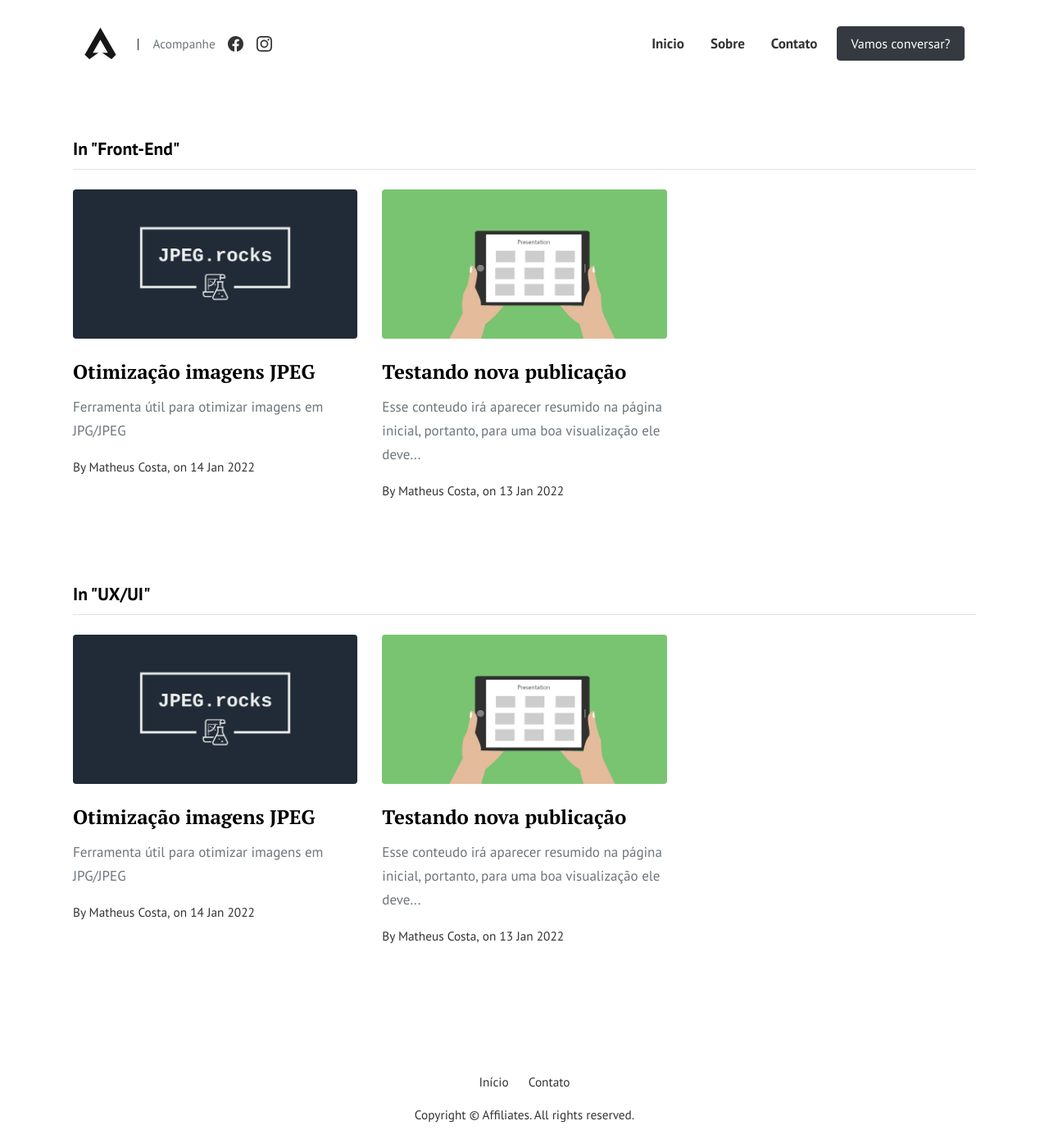
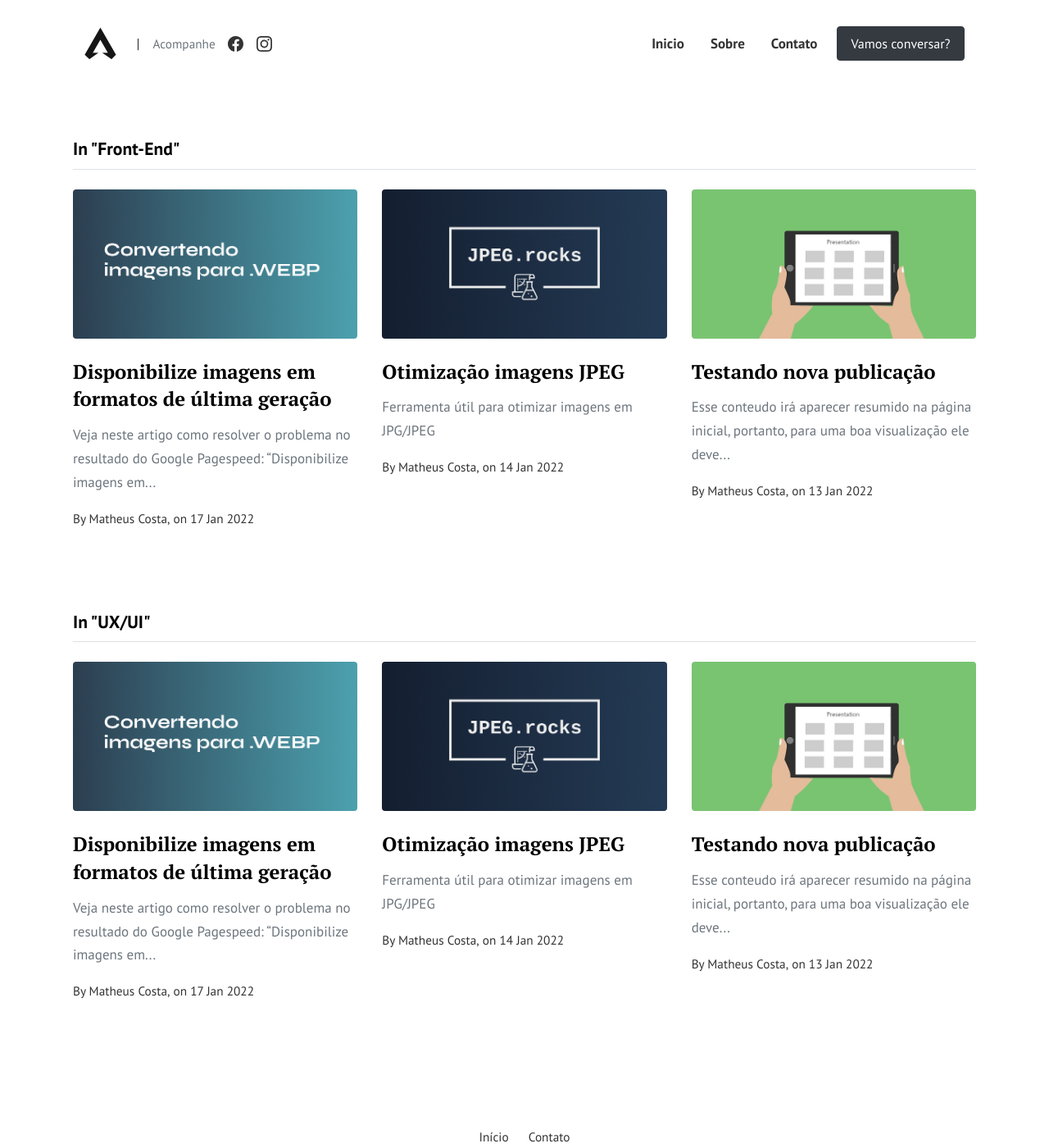
Before and after one commit to matheuscostadesign/blog, a Jekyll site: the page built from pages/categories.html, in a window 1280 px wide and 1400 px high. Shown: the whole window at 82% size. Built offline with Jekyll 4.4.1, drawn with Linux system fonts in a browser that asks for light colours.

Commit message:
Novo post

````diff
--- /dev/null
+++ b/_posts/2022-01-17-disponibilize-imagens-em-formatos-de-ultima-geracao.md
@@ -0,0 +1,37 @@
+---
+layout: post
+title: "Disponibilize imagens em formatos de última geração"
+author: matheus
+categories: [Front-end, UX/UI]
+image: assets/images/posts/converter-imagem-webp.jpg
+---
+
+Veja neste artigo como resolver o problema no resultado do Google Pagespeed: "Disponibilize imagens em formatos de última geração"
+
+### Convertendo imagens para WEBP com Photoshop
+
+- Baixar o plugin: WebPShop.8bi
+  - https://developers.google.com/speed/webp/docs/webpshop#windows_installation_steps
+  - https://github.com/webmproject/WebPShop/releases
+- Inserir o arquivo `WebPShop.8bi` no pasta Plugins do Photoshop
+  - Ex: `Photoshop18\App\Ps\Plug-ins`
+- Para exportar a imagem como WEBP basta clicar em Save As e selecionar o tipo: `WEBP`
+
+### Usando imagens WEBP no HTML
+
+- https://ole.michelsen.dk/blog/using-webp-images-html-css/
+
+```html
+<picture>
+  <source type="image/webp" srcset="flower.webp" />
+  <source type="image/jpeg" srcset="flower.jpg" />
+  <img src="flower.jpg" alt="" />
+</picture>
+```
+
+### WebP em imagens no background CSS
+
+```css
+background: url("../assets/images/bg-info.jpg");
+background: -webkit-image-set(url("../assets/images/bg-info.webp") 1x) no-repeat;
+```
````
Also changed, not shown: _posts/2022-01-14-otimizando-imagens-jpeg.md (+1 -1 lines), assets/images/credits.png (deleted), assets/images/john.png (deleted), assets/images/otimizando-imagens-jpeg.jpg (deleted), assets/images/posts/converter-imagem-webp.jpg (added), assets/images/posts/otimizando-imagens-jpeg.jpg (added), assets/images/sal.png (deleted).
